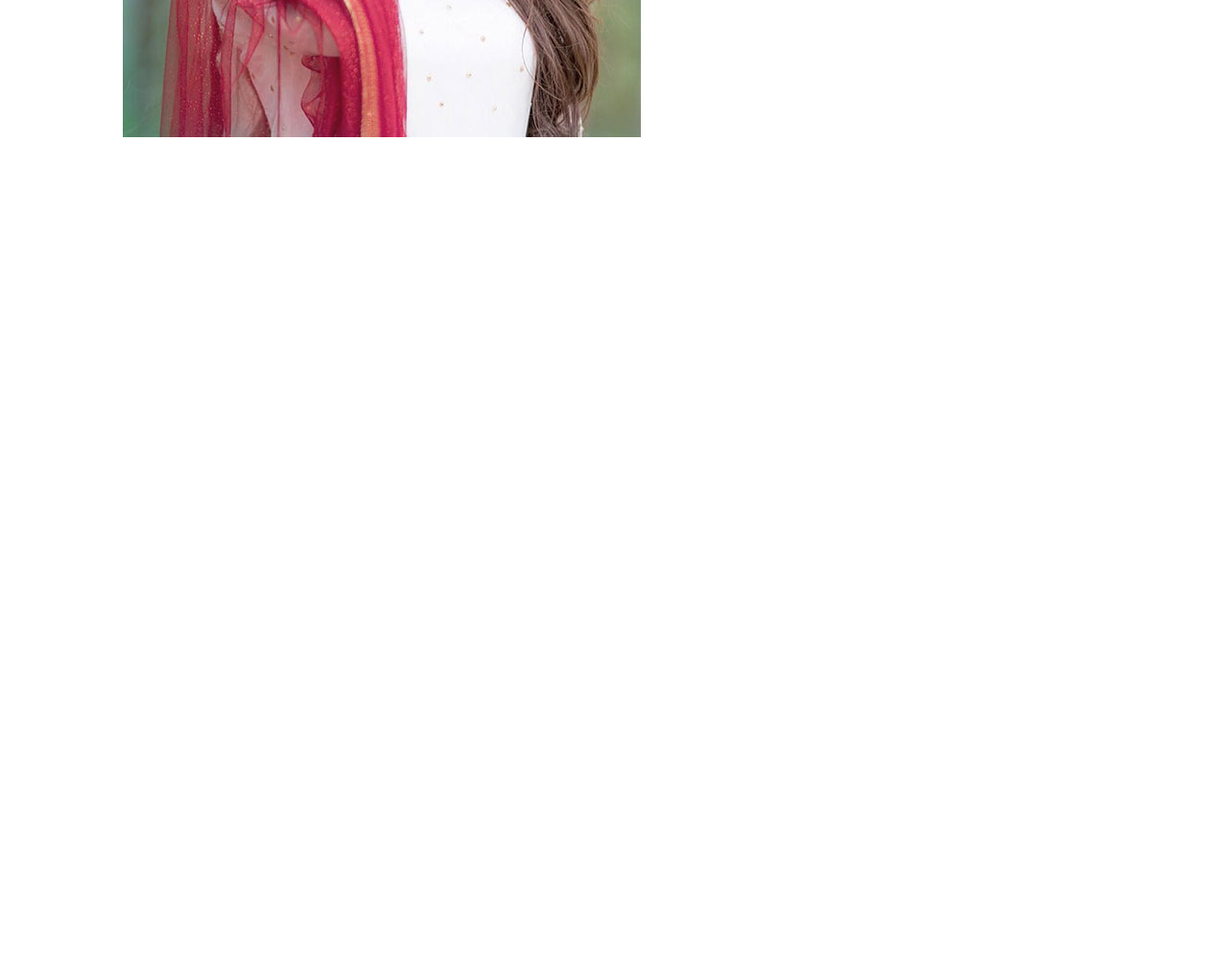
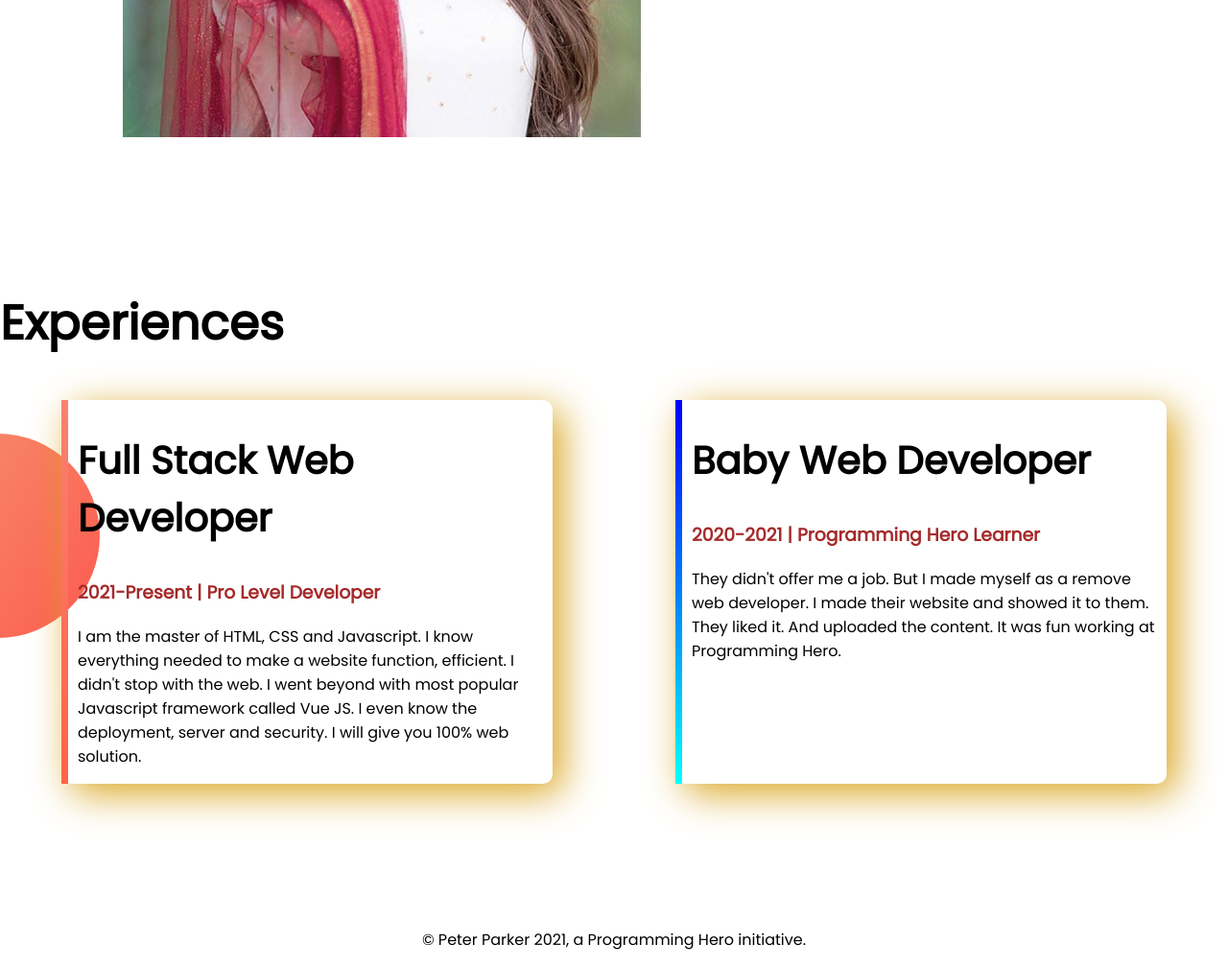
Before and after one commit to keya12345/developer-portfolio, a plain HTML site: page index.html in a window 1280 px wide. Shown: the part 1298-2306 px from the top of the page at 96% size. Before the commit the page ends 1598 px from the top, so only its background shows below. Drawn offline with Linux system fonts and the light colour scheme.

Commit message:
footer and experience added

```diff
--- a/index.html
+++ b/index.html
@@ -13,7 +13,7 @@
 </head>
 
 <body>
-    <section class="top-button">
+    <section class="top-button flexibale-container">
         <div class="half-width">
             <h1>Welcome to </h1>
             <h1><span class="red">Kaniz </span>World!</h1>
@@ -32,7 +32,7 @@
     </section>
 
 
-    <section class="dream-big">
+    <section class="dream-big flexibale-container">
         <div class="half-width">
             <img src="images/beautiful-girl.jpg" alt="">
         </div>
@@ -45,6 +45,30 @@
                 href="https://programminghero1.github.io/developer-portfolio/">DOWNLODE RESUME</a>
         </div>
     </section>
+
+    <section class="experience-area">
+        <h1>Experiences</h1>
+        <div class="flexibale-container">
+            <div id="full-web-developer" class="experience-item">
+                <h2>Full Stack Web Developer</h2>
+                <h3 class="red">2021-Present | Pro Level Developer</h3>
+                <p>I am the master of HTML, CSS and Javascript. I know everything needed to make a website function,
+                    efficient. I didn't stop with the web. I went beyond with most popular Javascript framework called
+                    Vue
+                    JS. I even know the deployment, server and security. I will give you 100% web solution.</p>
+            </div>
+            <div id="baby-web-developer" class="experience-item">
+                <h2>Baby Web Developer</h2>
+                <h3 class="red">2020-2021 | Programming Hero Learner</h3>
+                <p>They didn't offer me a job. But I made myself as a remove web developer. I made their website and
+                    showed
+                    it to them. They liked it. And uploaded the content. It was fun working at Programming Hero.</p>
+            </div>
+        </div>
+    </section>
+    <footer>
+        <p>© Peter Parker 2021, a Programming Hero initiative.</p>
+    </footer>
 </body>
 
 </html>
--- a/style.css
+++ b/style.css
@@ -5,10 +5,13 @@ body{
 h1{
     font-size: 50px;
 }
+h2{
+    font-size: 40px;
+}
 .red{
     color: brown;
 }
-section{
+.flexibale-container{
     display: flex;
     margin-bottom: 150px;
 }
@@ -32,6 +35,35 @@ section{
 }
 .dream-big{
     background-image:url(images/dream-bg.png);
+
     background-repeat: no-repeat;
     background-position: right;
 }
+.experience-item{
+    box-shadow: 10px 10px 40px goldenrod;
+    width: 40%;
+    margin-left: 5%;
+    margin-right: 5%;
+    padding-left: 10px;
+    border-radius: 10px;
+}
+ .experience-area{
+  background-image: url(images/exp-bg.png);
+  background-repeat: no-repeat;
+    background-position: left;
+ }
+
+ #full-web-developer{
+     border-left:7px solid;
+   border-image: linear-gradient(salmon,tomato);
+   border-image-slice: 1;
+ }
+
+ #baby-web-developer{
+    border-left:7px solid;
+    border-image: linear-gradient(blue,cyan);
+    border-image-slice: 1;
+ }
+ footer p{
+     text-align: center;
+ }
```
